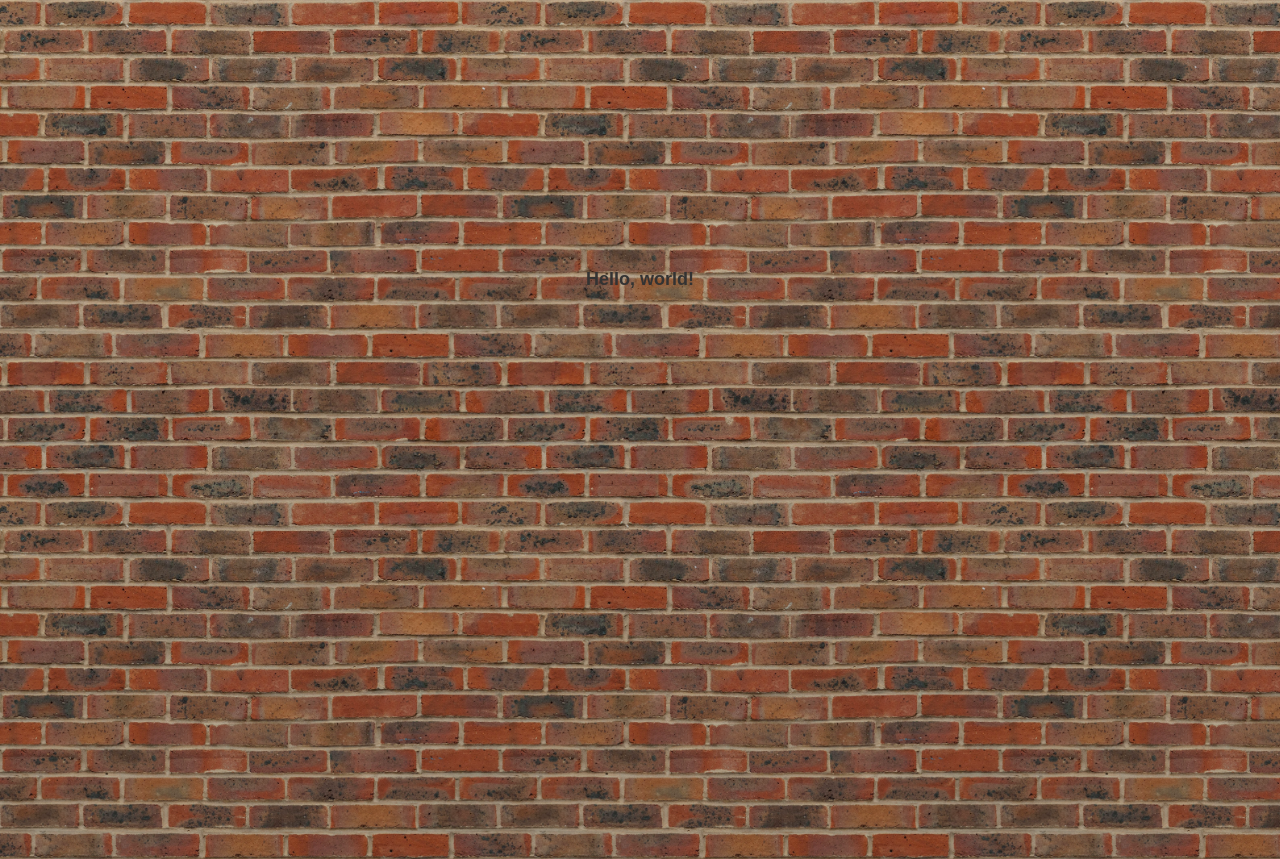
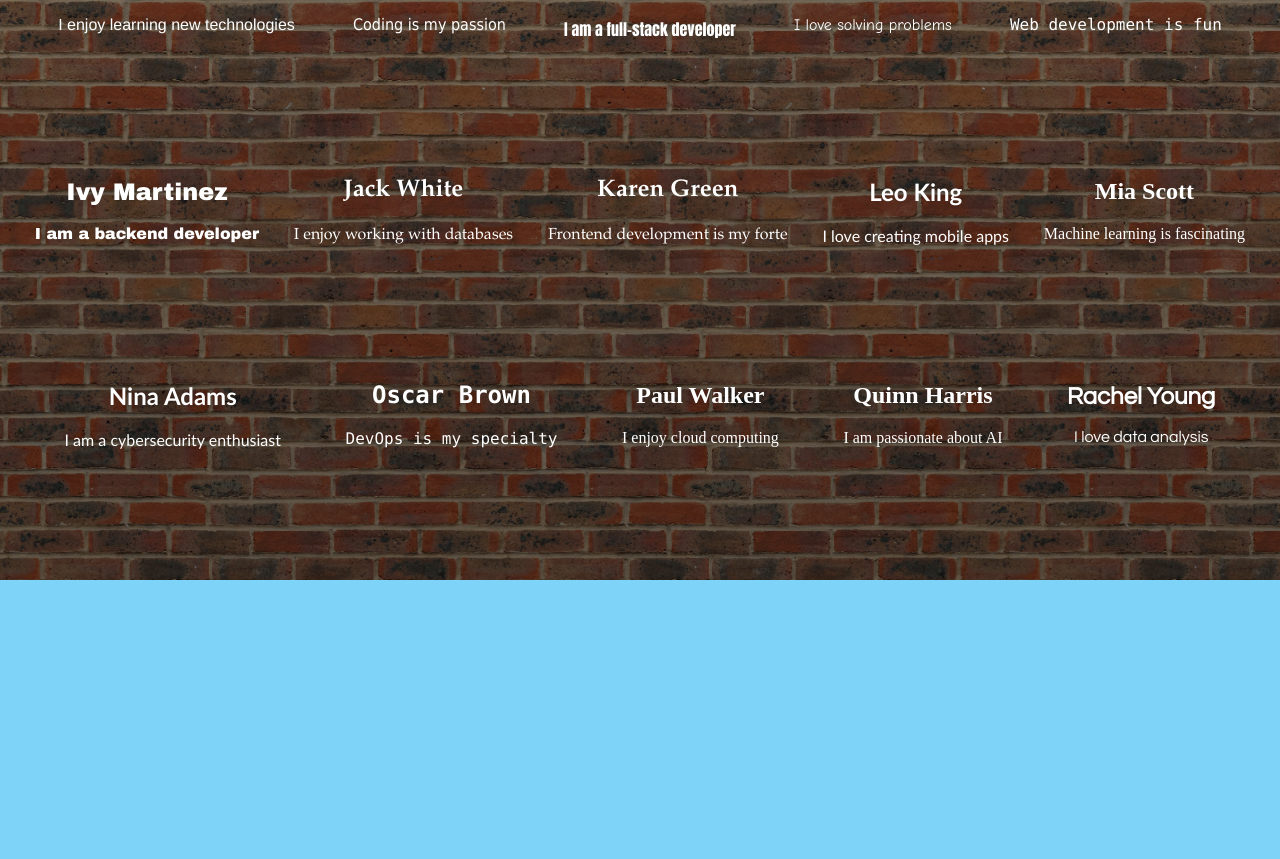
Before and after one commit to You-now-Who/MLH-Signature-Wall, a plain HTML site: page index.html in a window 1280 px wide. Shown: the part 1865-2724 px from the top of the page. After the commit the page ends 2445 px from the top, so only its background shows below. Drawn offline with Linux system fonts and the light colour scheme.

Commit message:
feat: added names

```diff
--- a/index.html
+++ b/index.html
@@ -11,7 +11,7 @@
     <div class="main-in">
         <div id="background-wrap">
             <div class="x1">
-                <div class="cloud"></div>
+                <div class="cloud" ></div>
             </div>
 
             <div class="x2">
@@ -31,11 +31,85 @@
             </div>
         </div>
         <h1 class="title-main">GHW Career Week</h1>
-        <!-- <h3 class="title-main">Leave your own message...</h3> -->
         <br/><br/>
-        <div class="brick-row">
-            <h3 > Hello, world!</h3>
+        <div class="brick-wall" id="brick-row">
+            <div class="brick-flex" id="brick-flex">
+                <!-- The messages would be displayed here using flexbox -->
+            </div>
         </div>
     </div>
+    <script>
+        // Sample JS code to dynamically update the height.
+
+
+
+
+        names = [
+            {name: "John Doe", message: "I am a software engineer", font: "Arial"},
+            {name: "Jane Doe", message: "I am a data scientist", font: "Times New Roman"},
+            {name: "Alice Smith", message: "I love coding", font: "Verdana"},
+            {name: "Bob Johnson", message: "JavaScript is awesome", font: "Courier New"},
+            {name: "Charlie Brown", message: "Python is my favorite", font: "Georgia"},
+            {name: "David Wilson", message: "I enjoy learning new technologies", font: "Helvetica"},
+            {name: "Emma Davis", message: "Coding is my passion", font: "Tahoma"},
+            {name: "Frank Miller", message: "I am a full-stack developer", font: "Impact"},
+            {name: "Grace Lee", message: "I love solving problems", font: "Comic Sans MS"},
+            {name: "Henry Clark", message: "Web development is fun", font: "Lucida Console"},
+            {name: "Ivy Martinez", message: "I am a backend developer", font: "Arial Black"},
+            {name: "Jack White", message: "I enjoy working with databases", font: "Palatino"},
+            {name: "Karen Green", message: "Frontend development is my forte", font: "Garamond"},
+            {name: "Leo King", message: "I love creating mobile apps", font: "Trebuchet MS"},
+            {name: "Mia Scott", message: "Machine learning is fascinating", font: "Bookman"},
+            {name: "Nina Adams", message: "I am a cybersecurity enthusiast", font: "Candara"},
+            {name: "Oscar Brown", message: "DevOps is my specialty", font: "Consolas"},
+            {name: "Paul Walker", message: "I enjoy cloud computing", font: "Franklin Gothic"},
+            {name: "Quinn Harris", message: "I am passionate about AI", font: "Perpetua"},
+            {name: "Rachel Young", message: "I love data analysis", font: "Century Gothic"},
+            {name: "John Doe", message: "I am a software engineer", font: "Arial"},
+            {name: "Jane Doe", message: "I am a data scientist", font: "Times New Roman"},
+            {name: "Alice Smith", message: "I love coding", font: "Verdana"},
+            {name: "Bob Johnson", message: "JavaScript is awesome", font: "Courier New"},
+            {name: "Charlie Brown", message: "Python is my favorite", font: "Georgia"},
+            {name: "David Wilson", message: "I enjoy learning new technologies", font: "Helvetica"},
+            {name: "Emma Davis", message: "Coding is my passion", font: "Tahoma"},
+            {name: "Frank Miller", message: "I am a full-stack developer", font: "Impact"},
+            {name: "Grace Lee", message: "I love solving problems", font: "Comic Sans MS"},
+            {name: "Henry Clark", message: "Web development is fun", font: "Lucida Console"},
+            {name: "Ivy Martinez", message: "I am a backend developer", font: "Arial Black"},
+            {name: "Jack White", message: "I enjoy working with databases", font: "Palatino"},
+            {name: "Karen Green", message: "Frontend development is my forte", font: "Garamond"},
+            {name: "Leo King", message: "I love creating mobile apps", font: "Trebuchet MS"},
+            {name: "Mia Scott", message: "Machine learning is fascinating", font: "Bookman"},
+            {name: "Nina Adams", message: "I am a cybersecurity enthusiast", font: "Candara"},
+            {name: "Oscar Brown", message: "DevOps is my specialty", font: "Consolas"},
+            {name: "Paul Walker", message: "I enjoy cloud computing", font: "Franklin Gothic"},
+            {name: "Quinn Harris", message: "I am passionate about AI", font: "Perpetua"},
+            {name: "Rachel Young", message: "I love data analysis", font: "Century Gothic"},
+        ]
+
+        const messagesDiv = document.getElementById('brick-flex');
+        const rows = Math.ceil(names.length / 5);
+
+        document.getElementById("brick-row").style.height = `${rows * 200 + 200 }px`;
+
+        if (names.length === 0) {
+            messagesDiv.innerHTML = '<p>No messages yet.</p>';
+        } else {
+            for (let i = 0; i < rows; i++) {
+                const row = document.createElement('div');
+                row.classList.add('brick-row');
+                messagesDiv.appendChild(row);
+                for (let j = 0; j < 5 && (i * 5 + j) < names.length; j++) {
+                    const name = names[i * 5 + j];
+                    const messageElement = document.createElement('div');
+                    messageElement.classList.add('brick');
+                    messageElement.style.fontFamily = name.font;
+
+                    messageElement.innerHTML = `<h2 class="brick-text">${name.name}</h2><p class="brick-text">${name.message}</p>`;
+                    row.appendChild(messageElement);
+                }
+            }
+        }
+    </script>
 </body>
 </html>
--- a/public/styles.css
+++ b/public/styles.css
@@ -4,7 +4,6 @@ body {
   margin: 0;
   padding: 0;
   height: 100vh;
-
 }
 
 form {
@@ -22,7 +21,9 @@ label {
   margin-bottom: 5px;
 }
 
-input[type="text"], textarea, select {
+input[type="text"],
+textarea,
+select {
   width: 100%;
   padding: 10px;
   margin-bottom: 15px;
@@ -32,7 +33,7 @@ input[type="text"], textarea, select {
 }
 
 input[type="submit"] {
-    background-color: #4CAF50;
+  background-color: #4caf50;
   color: white;
   padding: 10px 20px;
   border: none;
@@ -47,7 +48,6 @@ input[type="submit"]:hover {
 
 .main {
   text-align: center;
-
 }
 
 .main-bod {
@@ -99,10 +99,10 @@ h3 {
   text-shadow: 2px 2px 4px rgba(0, 0, 0, 0.2);
   font-weight: bold;
   letter-spacing: 2px;
-    color:#000000c9;
+  color: #000000c9;
 }
 
-.brick-row {
+.brick-wall {
   display: flex;
   justify-content: center;
   align-items: center;
@@ -110,8 +110,11 @@ h3 {
   top: 80%;
   width: 100%;
   height: 3000px;
-    background-image:
-        linear-gradient(to bottom, rgba(0, 0, 0, 0.05), rgba(0, 0, 0, 0.4)),
+  background-image: linear-gradient(
+      to bottom,
+      rgba(0, 0, 0, 0.3),
+      rgba(0, 0, 0, 0.6)
+    ),
     url("brick_wall.jpg");
   background-size: cover, 500px 500px;
   background-repeat: no-repeat, repeat;
@@ -119,3 +122,28 @@ h3 {
   border-top: 5px solid white;
   z-index: 2;
 }
+
+.brick-flex {
+  display: flex;
+  justify-content: space-evenly;
+  align-items: center;
+  flex-wrap: wrap;
+  width: 100%;
+  padding-top: 50px;
+  padding-bottom: 50px;
+}
+
+.brick-row {
+  display: flex;
+  justify-content: space-evenly;
+  align-items: center;
+  flex-wrap: wrap;
+  width: 100%;
+  padding-top: 50px;
+  padding-bottom: 50px;
+}
+
+.brick-text {
+    color: white;
+    text-shadow: 0 -4px 8px rgba(0, 0, 0, 0.2);
+}
```
Lines whose indentation alone changed are shown as unchanged.
